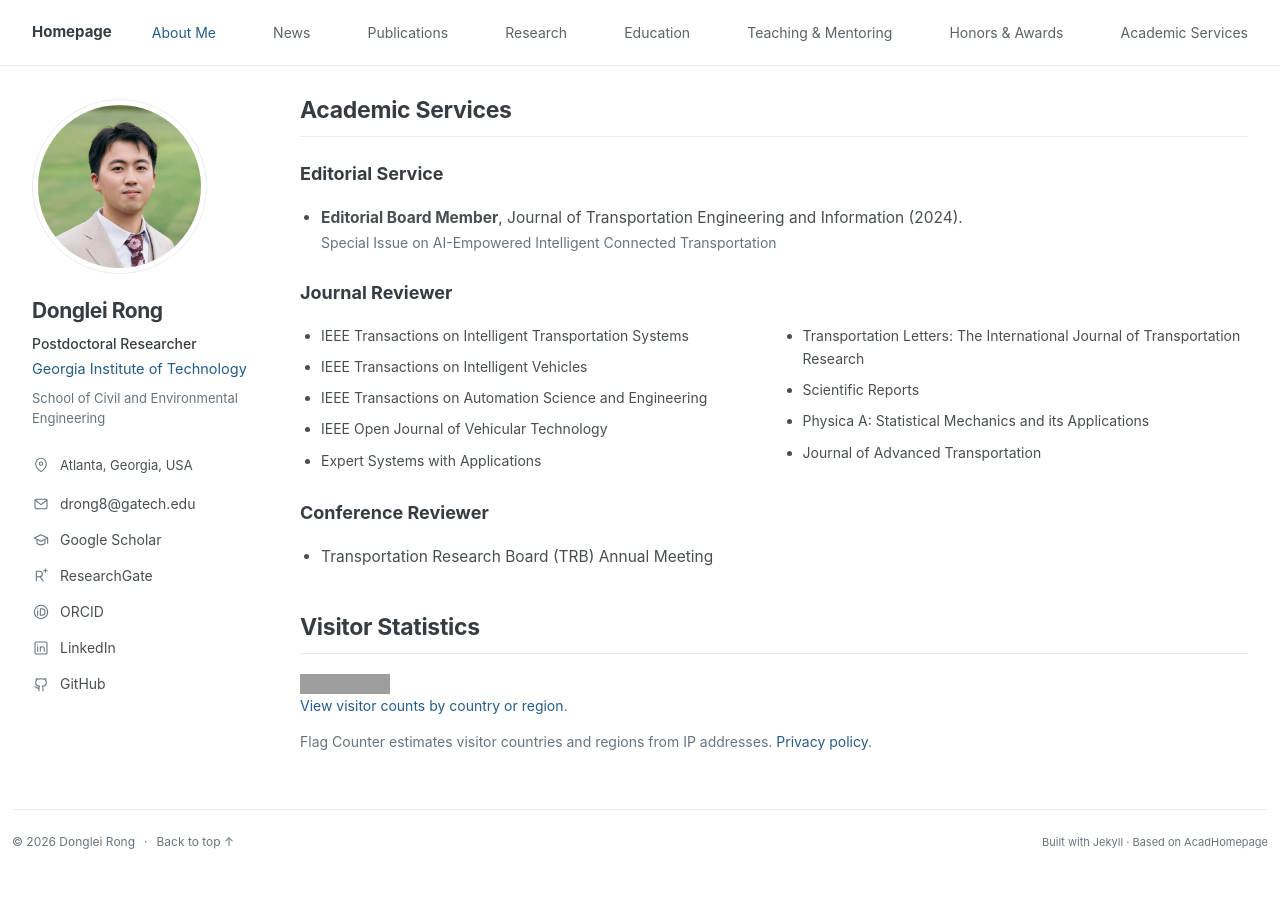
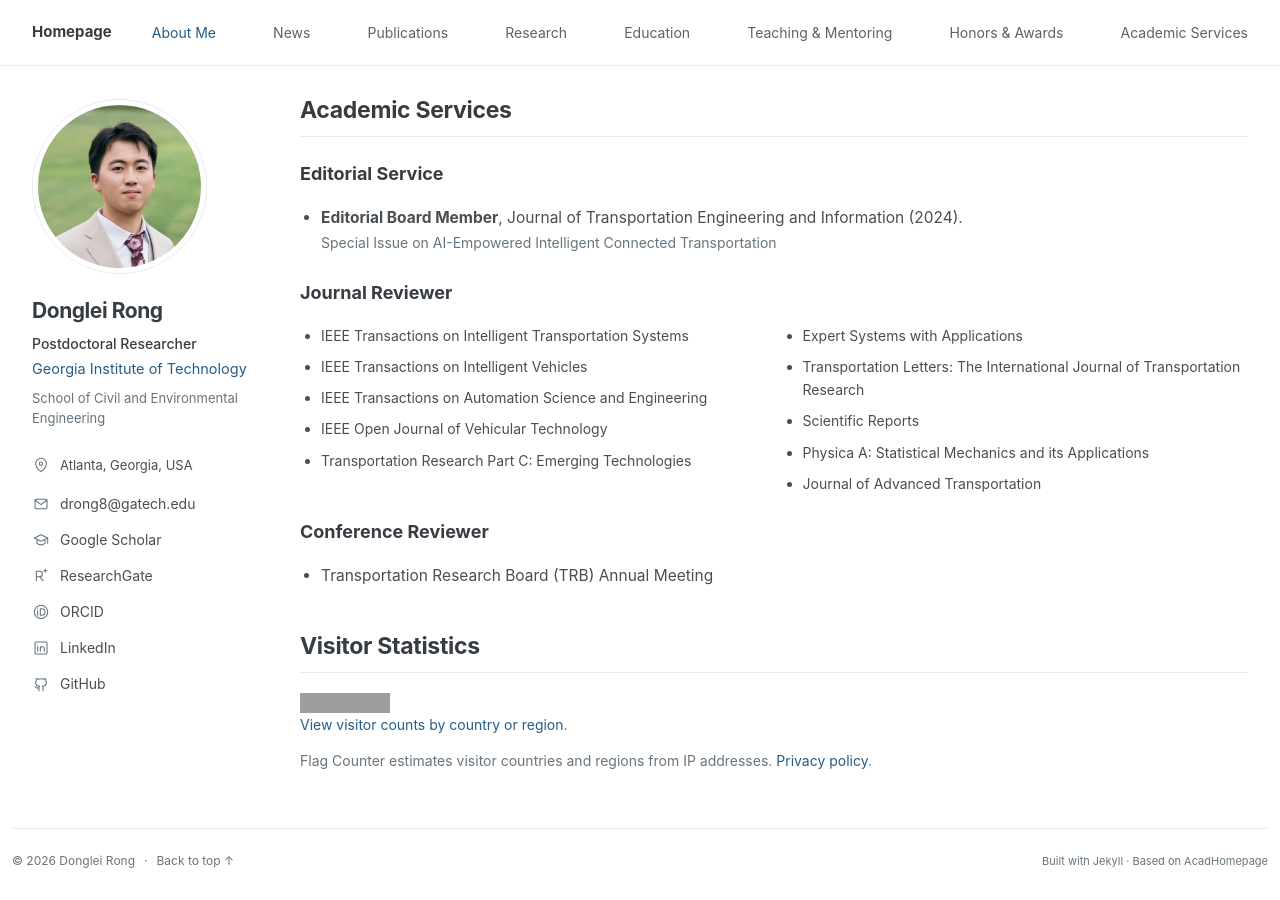
Before and after one commit to donglei-rong/donglei-rong.github.io, a Jekyll site: the page built from index.html, in a window 1280 px wide and 900 px high, scrolled down 9704 px. Built offline with Jekyll 4.4.1, drawn with Linux system fonts in a browser that asks for light colours; grey boxes are pictures that could not be loaded.

Commit message:
Add Transportation Research Part C to journal reviewing

```diff
--- a/_data/services.yml
+++ b/_data/services.yml
@@ -9,6 +9,7 @@ journal_reviewing:
 - IEEE Transactions on Intelligent Vehicles
 - IEEE Transactions on Automation Science and Engineering
 - IEEE Open Journal of Vehicular Technology
+- 'Transportation Research Part C: Emerging Technologies'
 - Expert Systems with Applications
 - 'Transportation Letters: The International Journal of Transportation Research'
 - Scientific Reports
```
